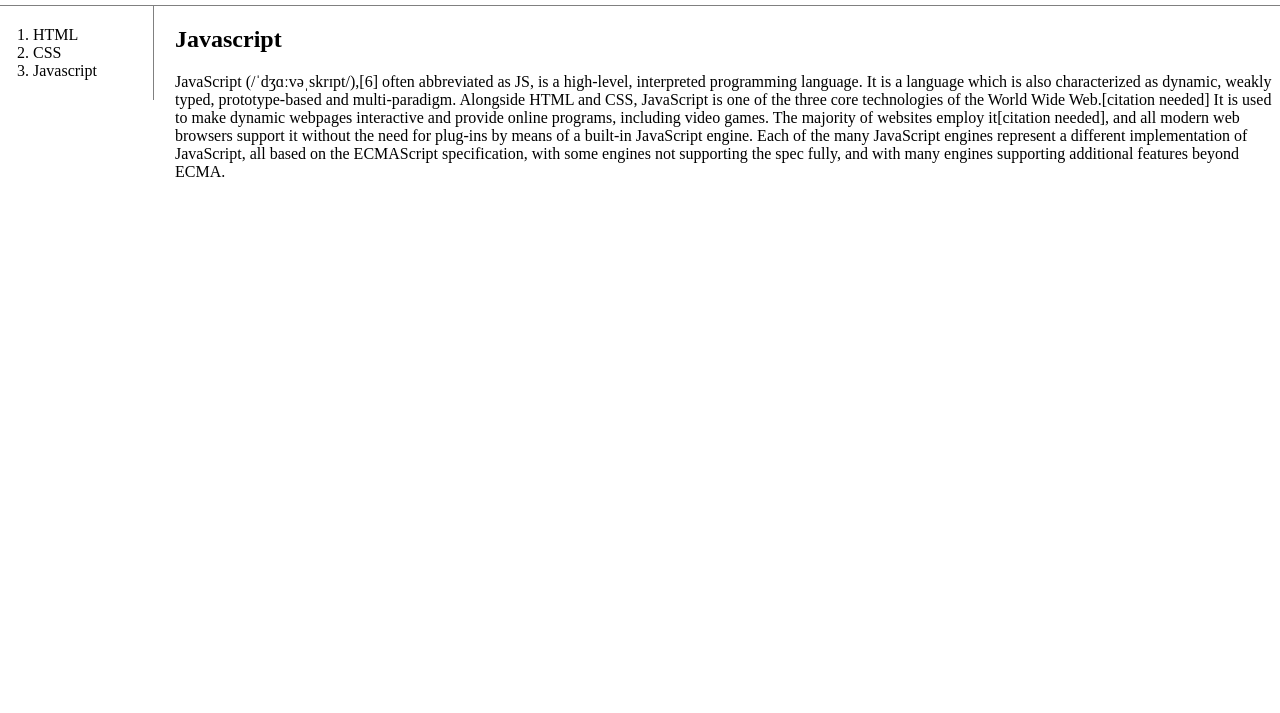
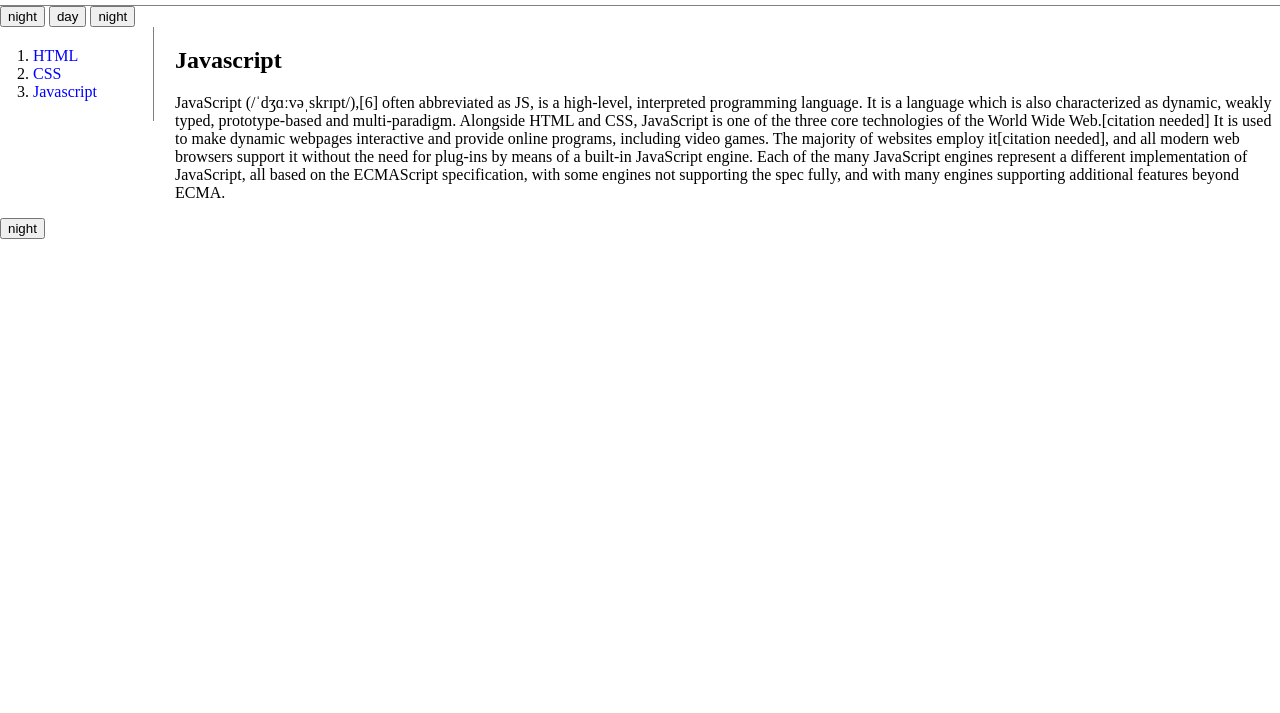
Before and after one commit to exlitruder/web1, a plain HTML site: page 3.html in a window 1280 px wide. Shown: the part 87-800 px from the top of the page. Drawn offline with Linux system fonts and the light colour scheme; a script that the page names is missing.

Commit message:
Add files via upload

```diff
--- a/3.html
+++ b/3.html
@@ -15,7 +15,27 @@
 </script>
 </head>
 <body>
-  <h1><a href="index.html">WEB</a></h1>
+<h1><a href="index.html">WEB</a></h1>
+<input type="button" value="night" onclick="
+var target = document.querySelector('body');
+target.style.backgroundColor='black';
+target.style.color='white';
+">
+<input type="button" value="day" onclick="
+target.style.backgroundColor='white';
+target.style.color='black';
+">
+<input type="button" value="night" onclick="
+if(this.value === 'night'){
+document.querySelector('body').style.backgroundColor='black';
+document.querySelector('body').style.color='white';
+this.value = 'day';
+} else {
+document.querySelector('body').style.backgroundColor='white';
+document.querySelector('body').style.color='black';
+this.value = 'night';
+}
+">
 <div id="grid">
 <div>
 <ol>
@@ -63,5 +83,16 @@ s.setAttribute('data-timestamp', +new Date());
 </p>
 </div>
 </div>
+<input type="button" value="night" onclick="
+if(this.value === 'night'){
+document.querySelector('body').style.backgroundColor='black';
+document.querySelector('body').style.color='white';
+this.value = 'day';
+} else {
+document.querySelector('body').style.backgroundColor='white';
+document.querySelector('body').style.color='black';
+this.value = 'night';
+}
+">
 </body>
 </html>
--- a/style.css
+++ b/style.css
@@ -1,5 +1,5 @@
 a {
-  color:black;
+  color:blue;
   text-decoration: none;
 }
 h1{
```
